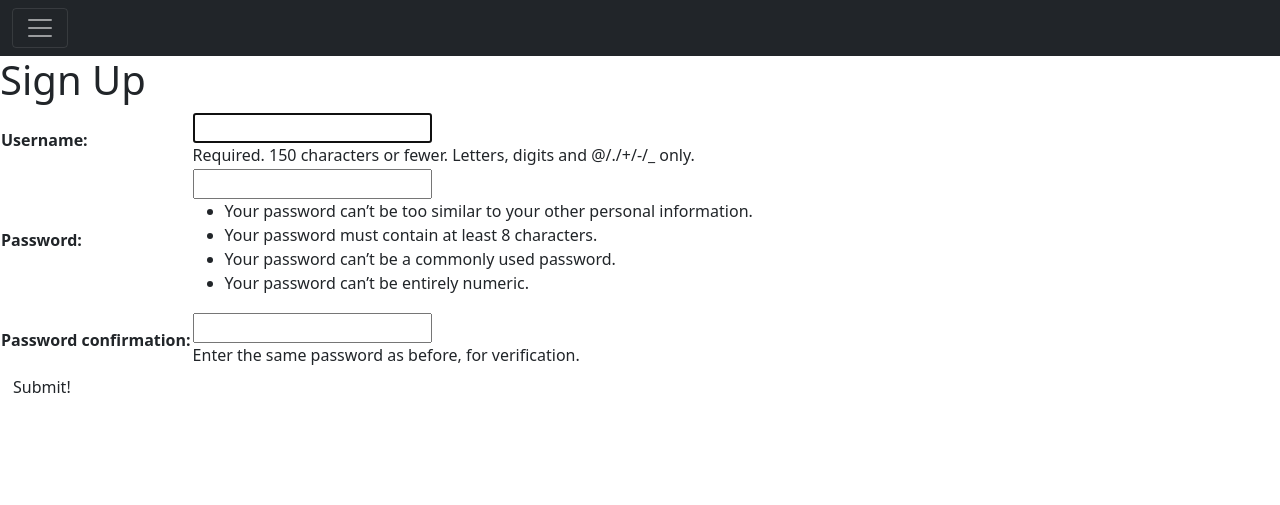
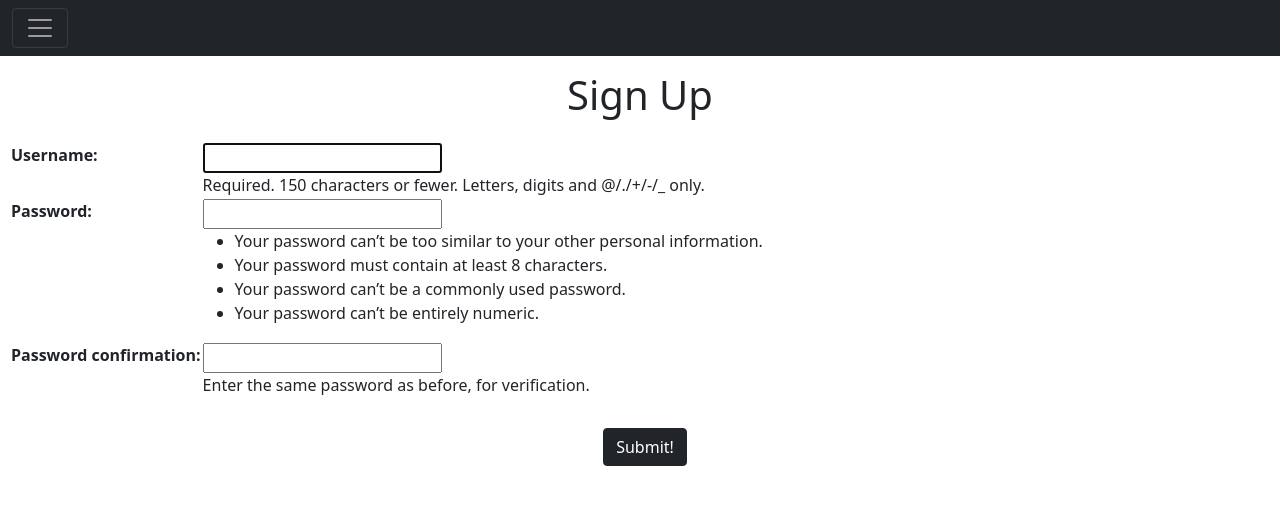
Before and after one commit to kkinge79/daybyday, a Django app: page /accounts/signup/ in a window 1280 px wide. Shown: the top 505 px of the page. Run offline with Django 3.2, Linux system fonts and the light colour scheme.

Commit message:
added signup css, not finished

```diff
--- /dev/null
+++ b/main_app/static/css/signup.css
@@ -0,0 +1,26 @@
+th {
+  vertical-align: text-top;
+}
+
+#signup {
+  font-size: 40px;
+}
+
+h1 {
+  display: flex;
+  justify-content: center;
+  align-items: center;
+  padding: 15px;
+}
+
+button.btn.btn-dark {
+  display: flex;
+  justify-content: center;
+  align-items: center;
+  margin: auto;
+  margin-top: 30px;
+}
+
+.form-container {
+  padding-left: 10px;
+}
--- a/main_app/templates/signup.html
+++ b/main_app/templates/signup.html
@@ -1,14 +1,14 @@
 {% extends 'base.html' %}
 {% load static %}
 
-{% comment %} {% block head %}
-<link rel="stylesheet" type="text/css" href="{% static 'css/form.css' %}"/>
-{% endblock %} {% endcomment %}
+{% block head %}
+<link rel="stylesheet" type="text/css" href="{% static 'css/signup.css' %}"/>
+{% endblock %}
 
 {% block content %}
 
 <div class="page-header">
-  <h1>Sign Up</h1>
+  <h1 id="signup">Sign Up</h1>
 </div>
 {% if error_message %}
   <p class="red-text">{{ error_message }}</p>
@@ -18,7 +18,7 @@
   <table>
     {{ form.as_table }}
   </table>
-  <button type="submit" class="btn submit">Submit!</button>
+  <button type="submit" class="btn btn-dark">Submit!</button>
 </form>
 
 {% endblock %}
```
